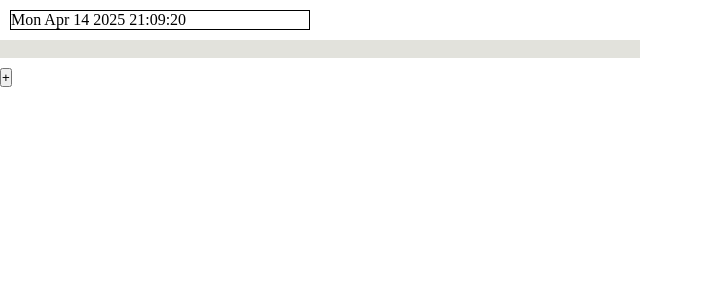
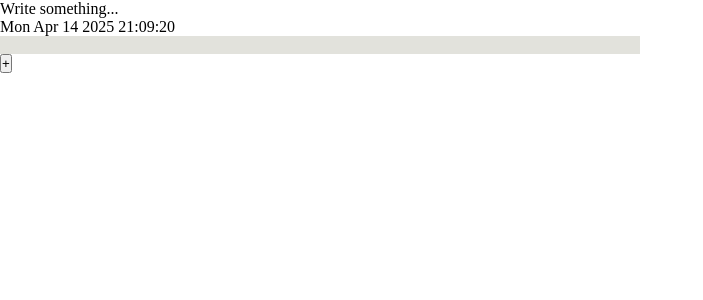
Before and after one commit to janstigliani/angular-blank-page, an Angular app: page / in a window 1280 px wide. Shown: the top 300 px of the page, without its empty margins (0-703 px from the left). Built offline with nearby package versions, Linux system fonts and the light colour scheme.

Commit message:
selection to implement

```diff
--- a/src/app/components/home/home.component.html
+++ b/src/app/components/home/home.component.html
@@ -1,6 +1,8 @@
-<div style="border: black 1px solid; margin: 10px; width: 300px; overflow: hidden;" *ngFor=" let note of service.notesArray()">
-    <div> {{note.desc}} </div>
-    <div> {{note.creationDate}}</div>
+<div class="box-notes">
+    <app-note-box (click)="service.selectNote()" class="note" *ngFor=" let note of service.notesArray()"
+    [desc]="note.desc"
+    [creation-date]="note.creationDate"
+    ></app-note-box>
 </div>
 <app-editor></app-editor>
 <button (click)="service.createNewNote()">+</button>
--- a/src/app/components/home/home.component.ts
+++ b/src/app/components/home/home.component.ts
@@ -2,10 +2,11 @@ import { Component, inject } from '@angular/core';
 import { EditorComponent } from '../editor/editor.component';
 import { NoteService } from '../../services/note.service';
 import { CommonModule, DatePipe } from '@angular/common';
+import { NoteBoxComponent } from "../note-box/note-box.component";
 
 @Component({
   selector: 'app-home',
-  imports: [EditorComponent, CommonModule],
+  imports: [EditorComponent, CommonModule, NoteBoxComponent],
   templateUrl: './home.component.html',
   styleUrl: './home.component.scss'
 })
@@ -16,8 +17,6 @@ export class HomeComponent {
     this.service.getnotes();
     if (this.service.notesArray().length === 0) {
       this.service.createNewNote()
-    } else {
-
     }
   }
 }
--- a/src/app/components/note-box/note-box.component.html
+++ b/src/app/components/note-box/note-box.component.html
@@ -1 +1,2 @@
-<p>note-box works!</p>
+<p>{{desc()}}</p>
+<p>{{date()}}</p>
--- a/src/app/components/note-box/note-box.component.ts
+++ b/src/app/components/note-box/note-box.component.ts
@@ -1,4 +1,4 @@
-import { Component } from '@angular/core';
+import { Component, input, signal } from '@angular/core';
 
 @Component({
   selector: 'app-note-box',
@@ -8,4 +8,18 @@ import { Component } from '@angular/core';
 })
 export class NoteBoxComponent {
 
+  date = input("", { alias: "creation-date" });
+  desc = input(undefined, { transform: (value: string) => this.createTitle(value) });
+
+  createTitle(value: string): string | undefined {
+    if (value) {
+      const pseudoTitle = value.split(" ").slice(0, 4).join(" ");
+      if (pseudoTitle.length > 50) {
+        return value.split(" ").slice(0, 3).join(" ").toUpperCase();
+      }
+      return pseudoTitle.toUpperCase();
+    }
+    return "Write something...";
+  }
+
 }
--- a/src/app/services/note.service.ts
+++ b/src/app/services/note.service.ts
@@ -92,4 +92,9 @@ export class NoteService {
       localStorage.setItem("notes", JSON.stringify(this.notesArray()));
     }
   }
+
+  selectNote() {
+
+    ;
+  }
 }
```
